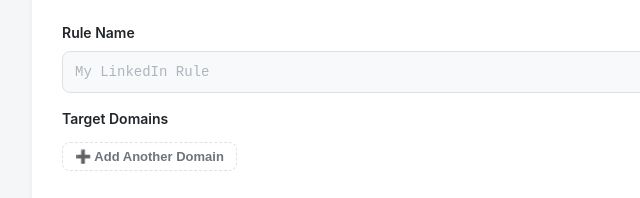
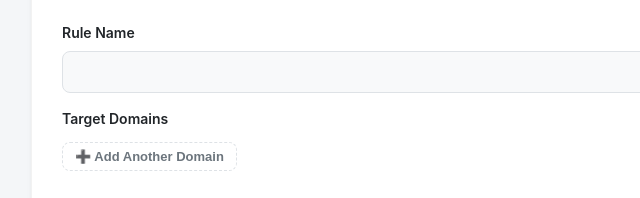
Before and after one commit to Yash-Bhayani/request-blocker-extension, a website built with Vite: page options.html in a window 1280 px wide. Shown: the part 313-511 px from the top of the page, 184-824 px from the left. Built offline with nearby package versions, Linux system fonts and the light colour scheme; what @alpinejs/csp would draw is missing.

Commit message:
Added images and removed rule name placeholder

```diff
--- a/options.html
+++ b/options.html
@@ -26,7 +26,7 @@
             </div>
 
             <label>Rule Name</label>
-            <input type="text" x-model="ruleName" placeholder="My LinkedIn Rule" :disabled="isReadOnly">
+            <input type="text" x-model="ruleName" :disabled="isReadOnly">
 
             <label style="margin-top: 15px;">Target Domains</label>
             <template x-for="(dom, index) in domains" :key="index">
```
Also changed, not shown: public/images/options_page.png, public/images/popup.png.
